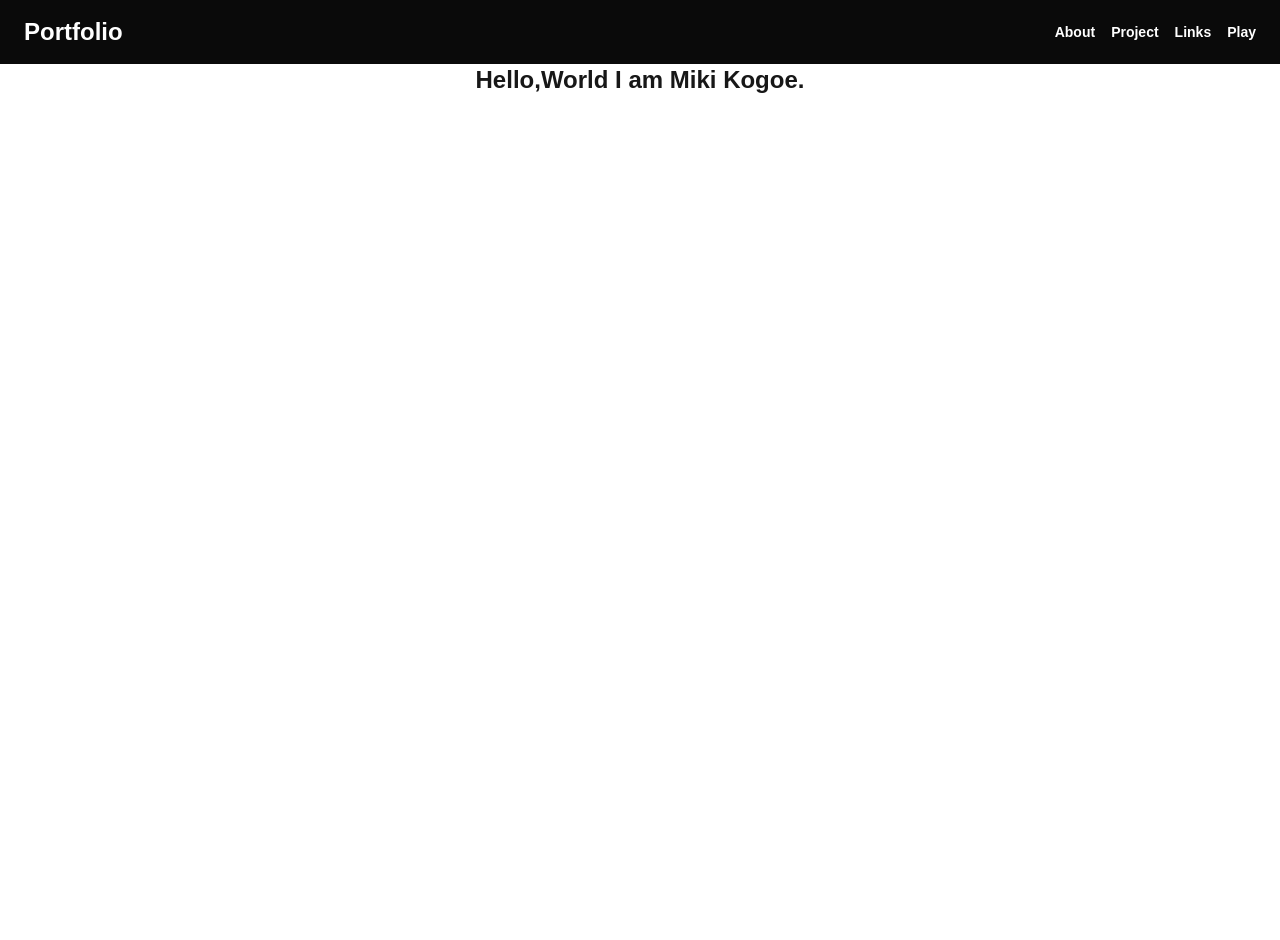
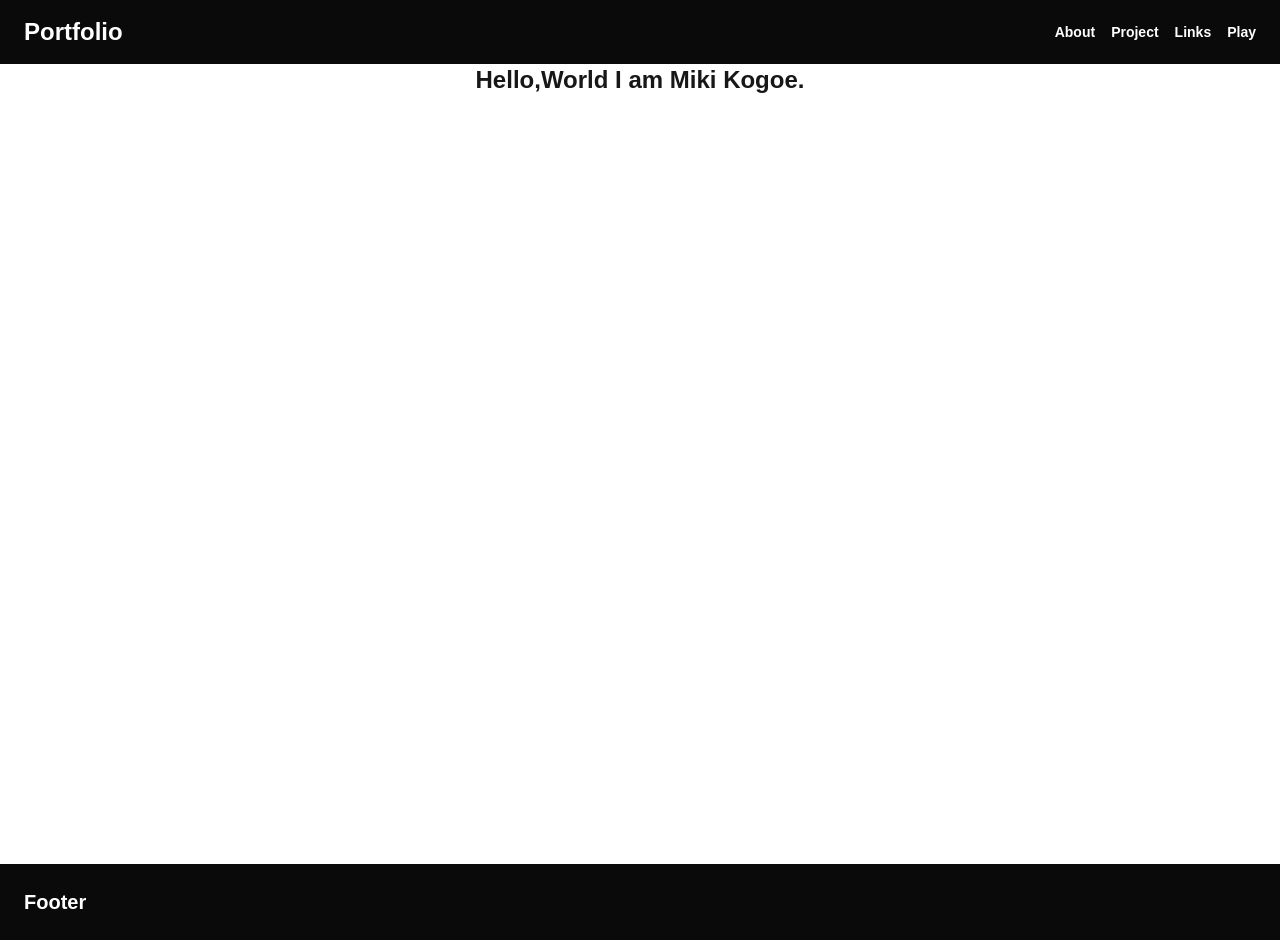
Before and after one commit to Miki15-kg/miki-portfolio, a Next.js app: page / in a window 1280 px wide. Before the commit the page ends 892 px from the top, so only its background shows below. Built offline with nearby package versions, Linux system fonts and the light colour scheme.

Commit message:
main-footerを編集

```diff
--- a/src/components/layout/main/main-footer.tsx
+++ b/src/components/layout/main/main-footer.tsx
@@ -1,6 +1,6 @@
 export const MainFooter = () => {
     return(
-        <footer className='text-center text-white'>
+        <footer className='bg-neutral-950 px-6 py-6 text-canter text-white'>
             <h1 className='font-bold text-xl'>Footer</h1>
         </footer>
     );
```
